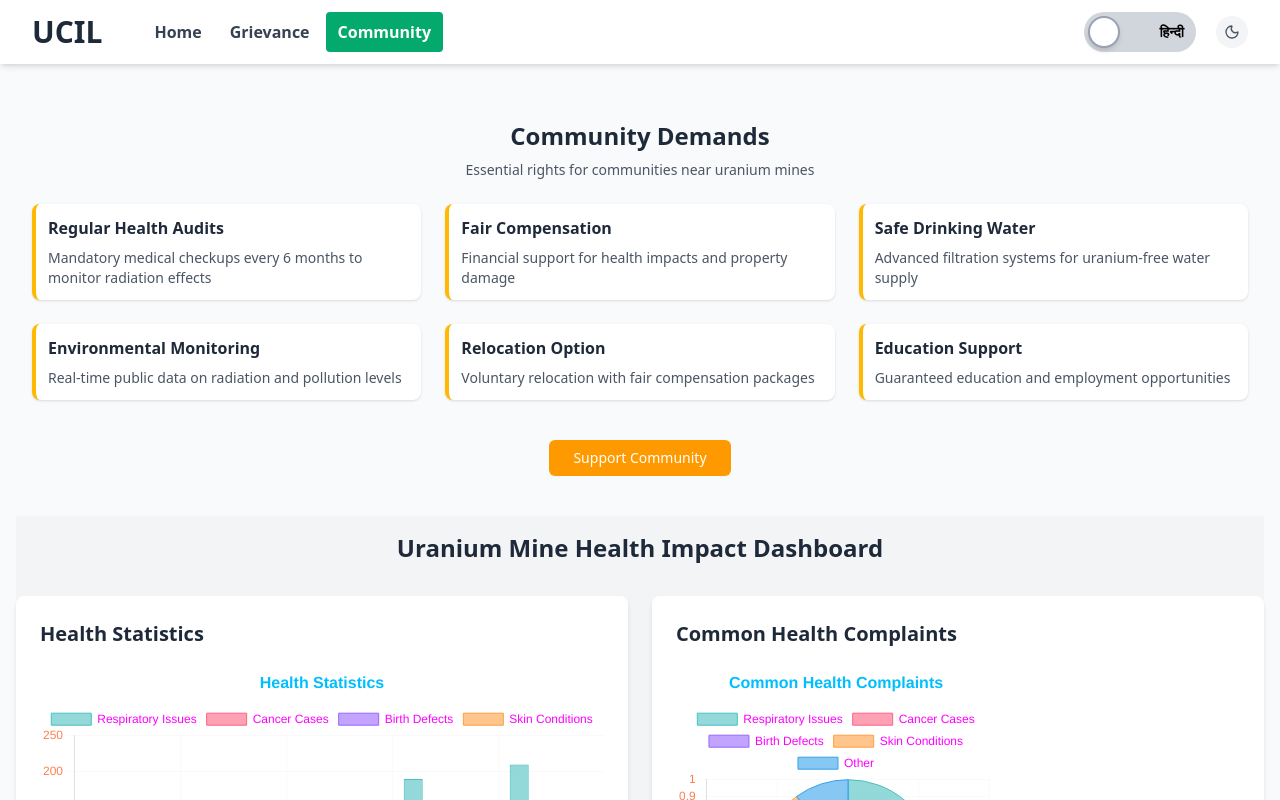
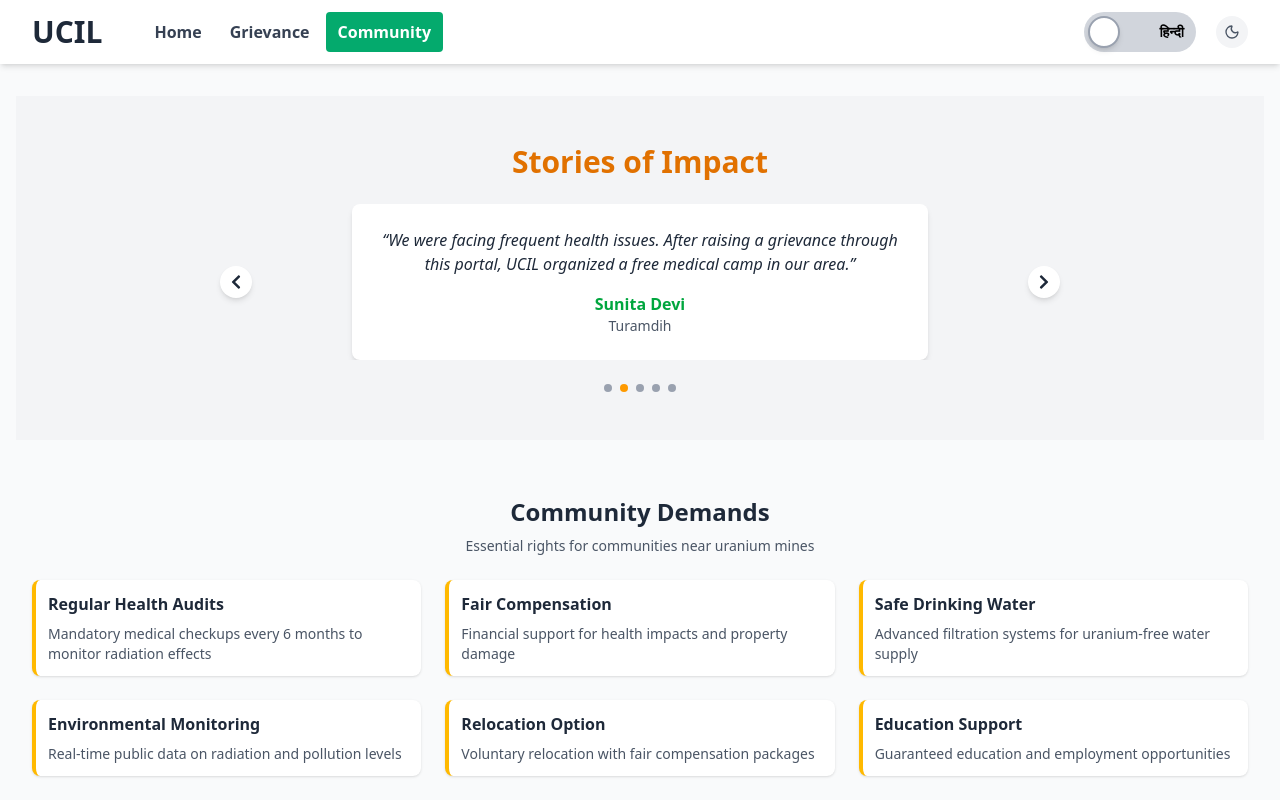
Before and after one commit to ShubhamKumar547/UCIL-SOC-25, a Next.js app: page /community in a window 1280 px wide. Shown: the top 800 px of the page. Built offline with nearby package versions, Linux system fonts and the light colour scheme.

Commit message:
Add Testimonials in english and hindi

```diff
--- a/components/GrievanceForm.jsx
+++ b/components/GrievanceForm.jsx
@@ -37,7 +37,7 @@ export default function GrievanceForm({ t }) {
             "We will try to resolve your grievance as soon as possible."}{" "}
           {t?.grievance_id || "Your grievance ID is:"}{" "}
           <span className="text-blue-600 dark:text-blue-400 font-semibold">
-            UCIL-XYZ123
+            GRV-000003
           </span>
         </p>
       </div>
--- /dev/null
+++ b/components/Testimonials.jsx
@@ -0,0 +1,115 @@
+"use client";
+import React, { useEffect, useState, useRef } from "react";
+import { FaChevronLeft, FaChevronRight } from "react-icons/fa";
+import { useRouter } from "next/router";
+
+const TestimonialCarousel = () => {
+  const [testimonials, setTestimonials] = useState([]);
+  const [sectionTitle, setSectionTitle] = useState("Stories of Impact");
+  const [currentIndex, setCurrentIndex] = useState(0);
+  const { locale } = useRouter();
+  const intervalRef = useRef(null);
+
+  // Fetch data on locale change
+  useEffect(() => {
+    fetch(`/locales/${locale}/testimonials.json`)
+      .then((res) => res.json())
+      .then((data) => {
+        setTestimonials(data.testimonials || []);
+        setSectionTitle(data.sectionTitle || "Stories of Impact");
+        setCurrentIndex(0);
+      })
+      .catch(() => console.warn("Failed to load testimonials."));
+  }, [locale]);
+
+  // Autoplay
+  useEffect(() => {
+    if (testimonials.length > 1) {
+      intervalRef.current = setInterval(() => {
+        setCurrentIndex((prev) =>
+          prev === testimonials.length - 1 ? 0 : prev + 1
+        );
+      }, 4000); // Change every 5 seconds
+    }
+
+    return () => clearInterval(intervalRef.current);
+  }, [testimonials]);
+
+  const nextSlide = () => {
+    setCurrentIndex((prev) =>
+      prev === testimonials.length - 1 ? 0 : prev + 1
+    );
+  };
+
+  const prevSlide = () => {
+    setCurrentIndex((prev) =>
+      prev === 0 ? testimonials.length - 1 : prev - 1
+    );
+  };
+
+  const goToSlide = (index) => {
+    setCurrentIndex(index);
+  };
+
+  return (
+    <div className="bg-gray-100 dark:bg-gray-800 py-12 transition-colors duration-300">
+      <div className="max-w-4xl mx-auto px-4 relative">
+        <h2 className="text-2xl md:text-3xl font-bold text-center text-amber-600 dark:text-amber-400 mb-6">
+          {sectionTitle}
+        </h2>
+
+        <div className="relative overflow-hidden">
+          {testimonials.length > 0 && (
+            <div className="transition-transform duration-500 ease-in-out">
+              <div className="bg-white dark:bg-gray-700 p-6 rounded-lg shadow-md text-center mx-auto max-w-xl">
+                <p className="text-gray-800 dark:text-gray-100 italic mb-4">
+                  “{testimonials[currentIndex].quote}”
+                </p>
+                <h4 className="font-bold text-green-600 dark:text-green-400">
+                  {testimonials[currentIndex].name}
+                </h4>
+                <p className="text-sm text-gray-600 dark:text-gray-300">
+                  {testimonials[currentIndex].location}
+                </p>
+              </div>
+            </div>
+          )}
+
+          {/* Arrows */}
+          <button
+            onClick={prevSlide}
+            className="absolute left-3 top-1/2 transform -translate-y-1/2 p-2 bg-white dark:bg-gray-900 rounded-full shadow-md"
+            aria-label="Previous Slide"
+          >
+            <FaChevronLeft />
+          </button>
+          <button
+            onClick={nextSlide}
+            className="absolute right-3 top-1/2 transform -translate-y-1/2 p-2 bg-white dark:bg-gray-900 rounded-full shadow-md"
+            aria-label="Next Slide"
+          >
+            <FaChevronRight />
+          </button>
+        </div>
+
+        {/* Dots */}
+        <div className="flex justify-center mt-6 space-x-2">
+          {testimonials.map((_, idx) => (
+            <button
+              key={idx}
+              onClick={() => goToSlide(idx)}
+              className={`h-2 w-2 rounded-full transition-all duration-300 focus:outline-none ${
+                idx === currentIndex
+                  ? "bg-amber-500"
+                  : "bg-gray-400 dark:bg-gray-600"
+              }`}
+              aria-label={`Go to slide ${idx + 1}`}
+            />
+          ))}
+        </div>
+      </div>
+    </div>
+  );
+};
+
+export default TestimonialCarousel;
--- a/package.json
+++ b/package.json
@@ -16,7 +16,8 @@
     "next-themes": "^0.4.6",
     "react": "^19.0.0",
     "react-chartjs-2": "^5.3.0",
-    "react-dom": "^19.0.0"
+    "react-dom": "^19.0.0",
+    "react-icons": "^5.5.0"
   },
   "devDependencies": {
     "@eslint/eslintrc": "^3",
--- a/pages/community.js
+++ b/pages/community.js
@@ -5,6 +5,7 @@ import en from "../public/locales/en/common.json";
 import hi from "../public/locales/hi/common.json";
 import CommunityDemands from "@/components/Demands";
 import UraniumMineDashboard from "@/components/DataStats";
+import TestimonialCarousel from "@/components/Testimonials";
 
 const community = () => {
   const translations = { en, hi };
@@ -15,9 +16,15 @@ const community = () => {
     <>
       <div className="flex-1 min-h-screen bg-gray-50 dark:bg-gray-900 text-gray-800 dark:text-gray-100">
         <Navbar t={t} />
+
+        {/* Testimonials section with same layout as others */}
+        <div className="max-w-7xl mx-auto px-4 pt-8">
+          <TestimonialCarousel />
+        </div>
+
         <div className="max-w-7xl mx-auto px-4 py-8">
           <CommunityDemands />
-          <UraniumMineDashboard/>
+          <UraniumMineDashboard />
         </div>
       </div>
     </>
--- /dev/null
+++ b/public/locales/en/testimonials.json
@@ -0,0 +1,30 @@
+{
+  "sectionTitle": "Stories of Impact",
+  "testimonials": [
+    {
+      "quote": "The UCIL Impact Portal made it easy for me to report the contaminated water issue in our village. Within days, officials visited and replaced the hand pump.",
+      "name": "Ramesh Munda",
+      "location": "Bhatin Village"
+    },
+    {
+      "quote": "We were facing frequent health issues. After raising a grievance through this portal, UCIL organized a free medical camp in our area.",
+      "name": "Sunita Devi",
+      "location": "Turamdih"
+    },
+    {
+      "quote": "For years, no one listened to our problems. But after using this portal, the district officer personally called us to understand the situation.",
+      "name": "Babli Soren",
+      "location": "Jaduguda"
+    },
+    {
+      "quote": "I reported our compensation delay through this platform. To my surprise, I received an official letter within 10 days.",
+      "name": "Mahesh Kumar",
+      "location": "Narwa Pahar"
+    },
+    {
+      "quote": "There was uranium waste leaking near our crops. With the portal, we submitted photos and a report. UCIL sent an inspection team immediately.",
+      "name": "Kiran Kisku",
+      "location": "Chatikocha"
+    }
+  ]
+}
--- /dev/null
+++ b/public/locales/hi/testimonials.json
@@ -0,0 +1,30 @@
+{
+  "sectionTitle": "प्रभाव की कहानियाँ",
+  "testimonials": [
+    {
+      "quote": "यूसीआईएल इम्पैक्ट पोर्टल ने हमारे गाँव में दूषित पानी की समस्या रिपोर्ट करना आसान बना दिया। कुछ ही दिनों में अधिकारी आए और हैंडपंप बदल दिया।",
+      "name": "रमेश मुंडा",
+      "location": "भाटिन गाँव"
+    },
+    {
+      "quote": "हमारे क्षेत्र में लगातार बीमारियाँ फैल रही थीं। पोर्टल के माध्यम से शिकायत करने के बाद, यूसीआईएल ने निःशुल्क स्वास्थ्य शिविर का आयोजन किया।",
+      "name": "सुनीता देवी",
+      "location": "तुुरामडीह"
+    },
+    {
+      "quote": "सालों तक हमारी कोई सुनवाई नहीं हुई। लेकिन इस पोर्टल से शिकायत करने के बाद, ज़िला अधिकारी ने स्वयं कॉल करके हमारी बात सुनी।",
+      "name": "बबली सोरेन",
+      "location": "जादूगुड़ा"
+    },
+    {
+      "quote": "हमने मुआवज़े में देरी की शिकायत पोर्टल के ज़रिए की। 10 दिनों के भीतर हमें आधिकारिक पत्र मिल गया।",
+      "name": "महेश कुमार",
+      "location": "नरवा पहाड़"
+    },
+    {
+      "quote": "हमारे खेतों के पास यूरेनियम कचरे का रिसाव हो रहा था। पोर्टल पर फोटो और शिकायत डालने के बाद निरीक्षण हुआ और सफाई शुरू की गई।",
+      "name": "किरण किस्कू",
+      "location": "चाटीकोचा"
+    }
+  ]
+}
```
Also changed, not shown: 1 other file (tests, documents, lock files or other folders).
